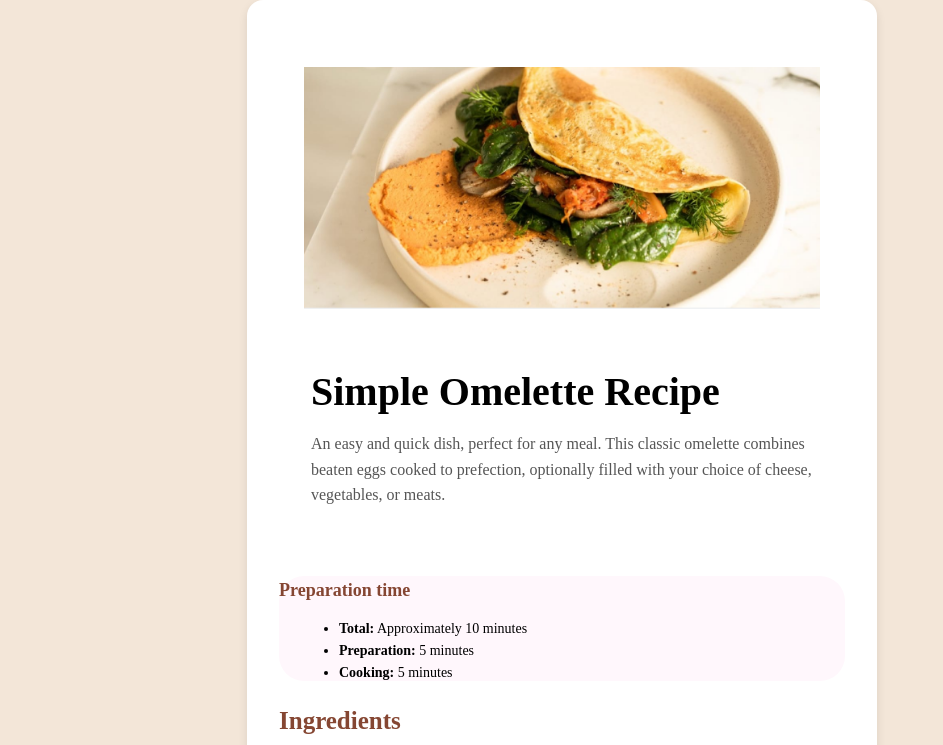
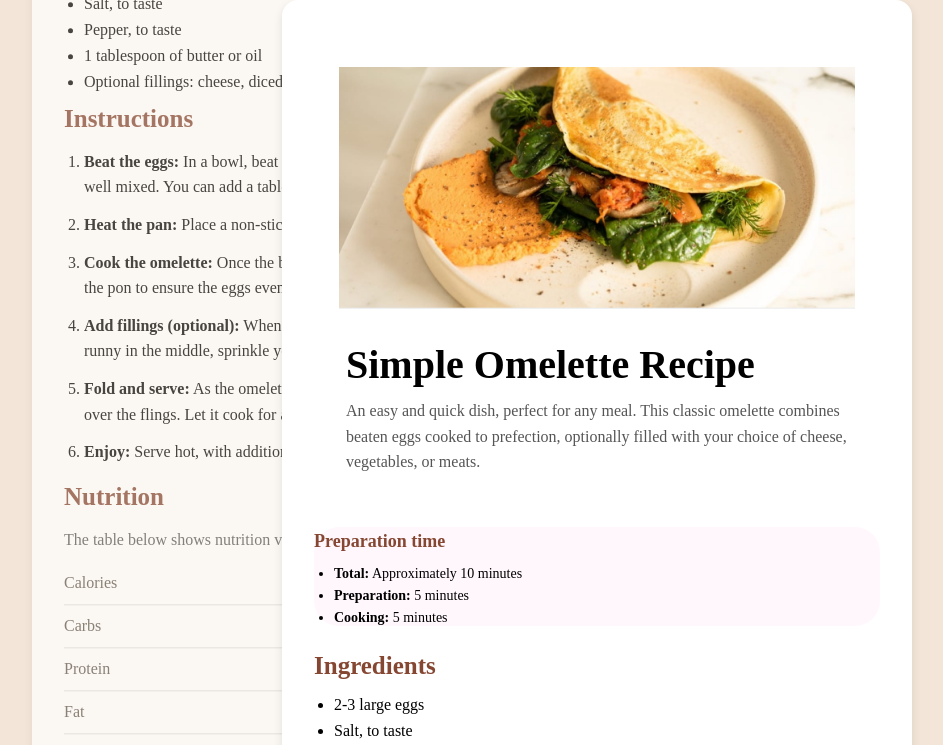
Before and after one commit to IRISofDEFI/Recipe-page, a plain HTML site: page index.html in a window 1280 px wide. Shown: the top 745 px of the page, without its empty margins (43-986 px from the left). Drawn offline with Linux system fonts and the light colour scheme.

Commit message:
did corrections

```diff
--- a/index.html
+++ b/index.html
@@ -11,6 +11,7 @@
 
 <body>
     <main>
+        <div class="card-container">
             <div class="card">
                 <div class="card-image">
                     <img src="image/recipppppe.png" alt="An omelette picture">
@@ -18,7 +19,8 @@
 
                 <div class="card-content">
                     <h1>Simple Omelette Recipe</h1>
-                <p> An easy and quick dish, perfect for any meal. This classic omelette combines beaten eggs cooked to
+                    <p> An easy and quick dish, perfect for any meal. This classic omelette combines beaten eggs cooked
+                        to
                         prefection,
                         optionally filled with your choice of cheese, vegetables, or meats.
                     </p>
@@ -52,12 +54,15 @@
                     <div class="instructions">
                         <h2> Instructions </h2>
                         <ol>
-                        <li><b>Beat the eggs:</b> In a bowl, beat the eggs with a pinch of salt and pepper until they
+                            <li><b>Beat the eggs:</b> In a bowl, beat the eggs with a pinch of salt and pepper until
+                                they
                                 are well
                                 mixed. You can add a tablespoon of water or milk for a fluffier texture. </li>
-                        <li> <b>Heat the pan:</b> Place a non-stick frying pan over medium heat and add butter or oil.
+                            <li> <b>Heat the pan:</b> Place a non-stick frying pan over medium heat and add butter or
+                                oil.
                             </li>
-                        <li> <b>Cook the omelette:</b> Once the butter is melted and bubbling, pour in the eggs. Tilt
+                            <li> <b>Cook the omelette:</b> Once the butter is melted and bubbling, pour in the eggs.
+                                Tilt
                                 the pon
                                 to
                                 ensure the eggs evenly coat the surface. </li>
@@ -66,7 +71,8 @@
                                 runny
                                 in
                                 the middle, sprinkle your chosen filings over one half of the omelette. </li>
-                        <li><b>Fold and serve:</b> As the omelette continues to cook, carefully lift one edge and fold
+                            <li><b>Fold and serve:</b> As the omelette continues to cook, carefully lift one edge and
+                                fold
                                 it over
                                 the
                                 flings. Let it cook for another minute, then slide it onto a plate</li>
@@ -102,6 +108,106 @@
                     </div>
                 </section>
             </div>
+
+
+
+            <div class="card">
+                <div class="card-image">
+                    <img src="image/recipppppe.png" alt="An omelette picture">
+                </div>
+
+                <div class="card-content">
+                    <h1>Simple Omelette Recipe</h1>
+                    <p> An easy and quick dish, perfect for any meal. This classic omelette combines beaten eggs cooked
+                        to
+                        prefection,
+                        optionally filled with your choice of cheese, vegetables, or meats.
+                    </p>
+                </div>
+                <section class="prep-time">
+                    <div>
+                        <h2> Preparation time </h2>
+                        <ul>
+                            <li> <b>Total:</b> Approximately 10 minutes </li>
+                            <li> <b>Preparation:</b> 5 minutes </li>
+                            <li><b>Cooking:</b> 5 minutes </li>
+                        </ul>
+                    </div>
+                </section>
+
+                <section class="ingredients">
+                    <div>
+                        <h2>Ingredients</h2>
+                        <ul>
+                            <li>2-3 large eggs </li>
+                            <li> Salt, to taste </li>
+                            <li> Pepper, to taste </li>
+                            <li> 1 tablespoon of butter or oil </li>
+                            <li>Optional fillings: cheese, diced vegatables, cooked meats, herbs </li>
+                        </ul>
+                    </div>
+                </section>
+
+                <section>
+
+                    <div class="instructions">
+                        <h2> Instructions </h2>
+                        <ol>
+                            <li><b>Beat the eggs:</b> In a bowl, beat the eggs with a pinch of salt and pepper until
+                                they
+                                are well
+                                mixed. You can add a tablespoon of water or milk for a fluffier texture. </li>
+                            <li> <b>Heat the pan:</b> Place a non-stick frying pan over medium heat and add butter or
+                                oil.
+                            </li>
+                            <li> <b>Cook the omelette:</b> Once the butter is melted and bubbling, pour in the eggs.
+                                Tilt
+                                the pon
+                                to
+                                ensure the eggs evenly coat the surface. </li>
+                            <li> <b>Add fillings (optional):</b> When the eggs begin to set at the edges but are still
+                                slightly
+                                runny
+                                in
+                                the middle, sprinkle your chosen filings over one half of the omelette. </li>
+                            <li><b>Fold and serve:</b> As the omelette continues to cook, carefully lift one edge and
+                                fold
+                                it over
+                                the
+                                flings. Let it cook for another minute, then slide it onto a plate</li>
+                            <li><b>Enjoy:</b> Serve hot, with additional salt and pepper if needed.</li>
+                        </ol>
+                    </div>
+                </section>
+
+
+                <section class="nutrition">
+                    <div>
+                        <h2> Nutrition</h2>
+                        <p>The table below shows nutrition values per serving without the additional fillings</p>
+                        <table>
+                            <tr>
+                                <td> Calories </td>
+                                <td><b>277kcal</b></td>
+                            </tr>
+                            <tr>
+                                <td>Carbs</td>
+                                <td><b>0g</b></td>
+                            </tr>
+
+                            <tr>
+                                <td> Protein </td>
+                                <td><b>20g</b></td>
+                            </tr>
+                            <tr>
+                                <td> Fat </td>
+                                <td><b>22g</b></td>
+                            </tr>
+                        </table>
+                    </div>
+                </section>
+            </div>
+        </div>
     </main>
 </body>
 
--- a/styles.css
+++ b/styles.css
@@ -1,5 +1,6 @@
 * {
-    padding: 10;
+    margin: 0;
+    padding: 0;
     box-sizing: border-box;
 }
 
@@ -21,6 +22,8 @@ body {
     width: 90%;
     box-shadow: 0 4px 10px rgba(0, 0, 0, 0.1);
     padding: 2rem;
+    position: relative;
+    z-index: 1;
 }
 
 .card-image img {
@@ -119,3 +122,25 @@ p {
 td b {
     color: hsl(14, 45%, 36%);
 }
+
+.card-container {
+    position: relative;
+    display: flex;
+    flex-direction: column;
+    /*gap: 20px;*/
+    align-items: center;
+    max-width: 800px;
+    margin: auto;
+    position: relative;
+}
+
+.card:nth-child(2) {
+    position: absolute;
+    top: 50%;
+    left: 100px;
+    z-index: 0;
+    opacity: 0.7;
+    transform: translate(-50%, -50%);
+    top: 20px;
+
+}
```
Lines whose indentation alone changed are shown as unchanged.
